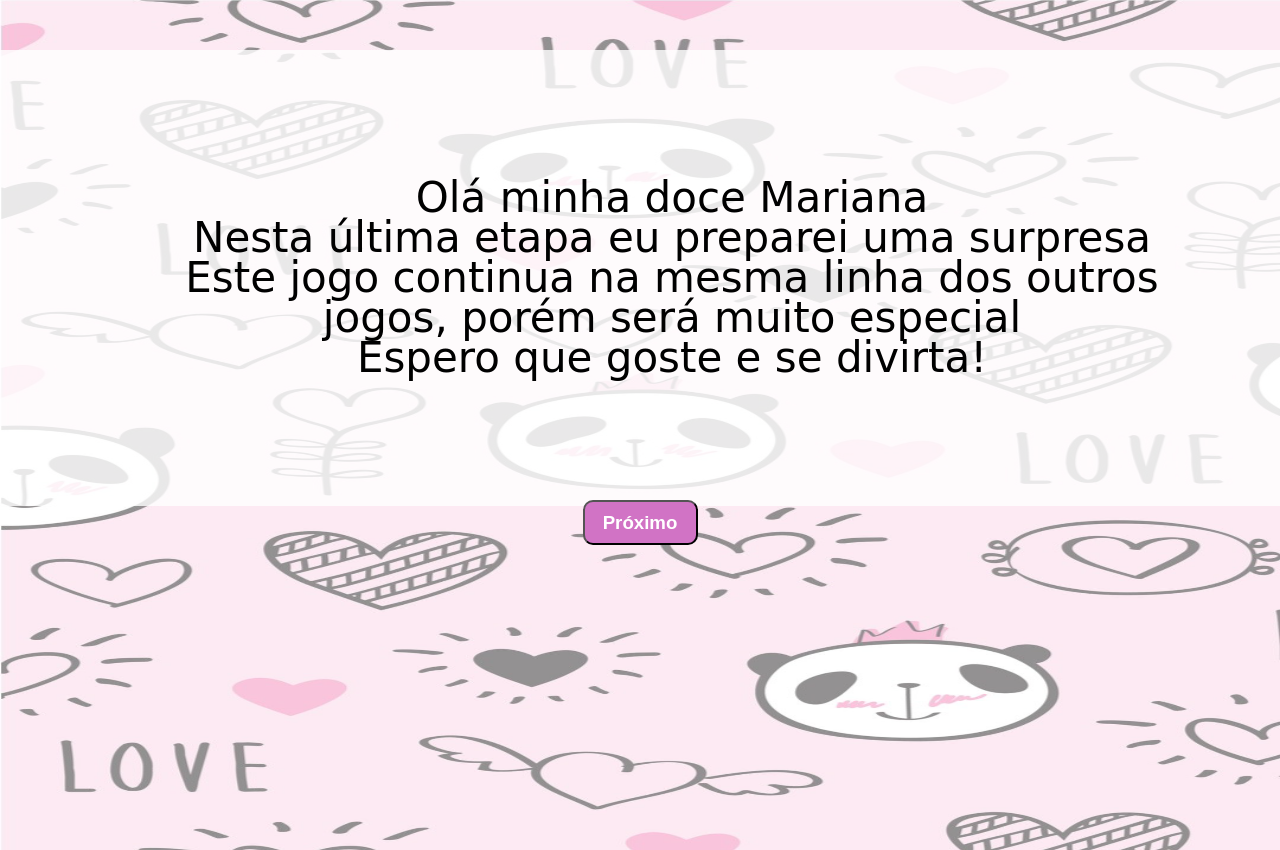
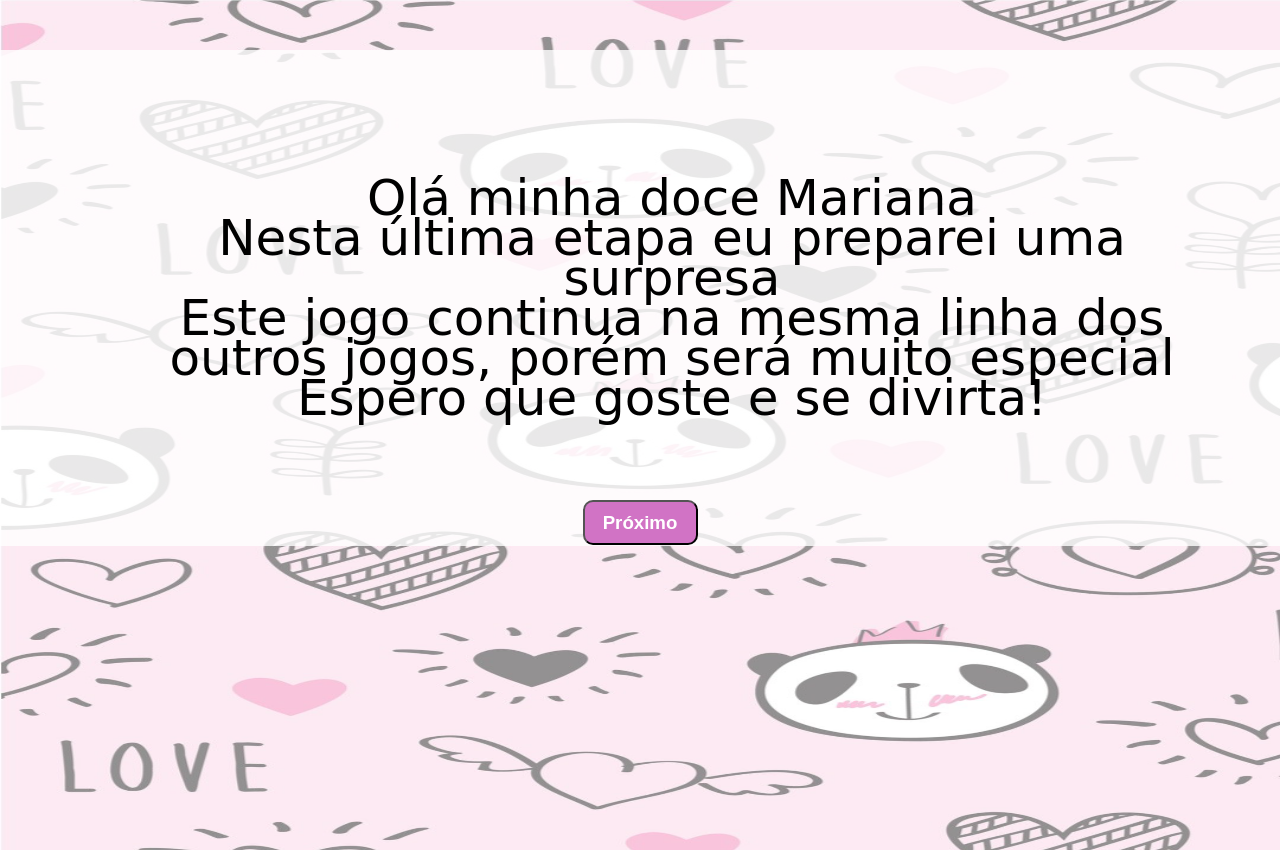
Before and after one commit to ednosmab/vamos_jogar, a plain HTML site: page index.html in a window 1280 px wide. Shown: the top 850 px of the page. Drawn offline with Linux system fonts and the light colour scheme.

Commit message:
alterando css

```diff
--- a/css/style.css
+++ b/css/style.css
@@ -80,7 +80,7 @@ p.texto{
     margin: auto;
     padding: 10%;
     font-family: cursive;
-    font-size: 42px;
+    font-size: 50px;
     line-height: 30pt;
     width: 85%;
 }
@@ -89,7 +89,7 @@ p#tentativa{
     margin: auto;
     padding: 15px;
     font-family: cursive;
-    font-size: 19pt;
+    font-size: 50px;
     line-height: 40px;
     border-radius: 100px;
     width: 200px;
```
